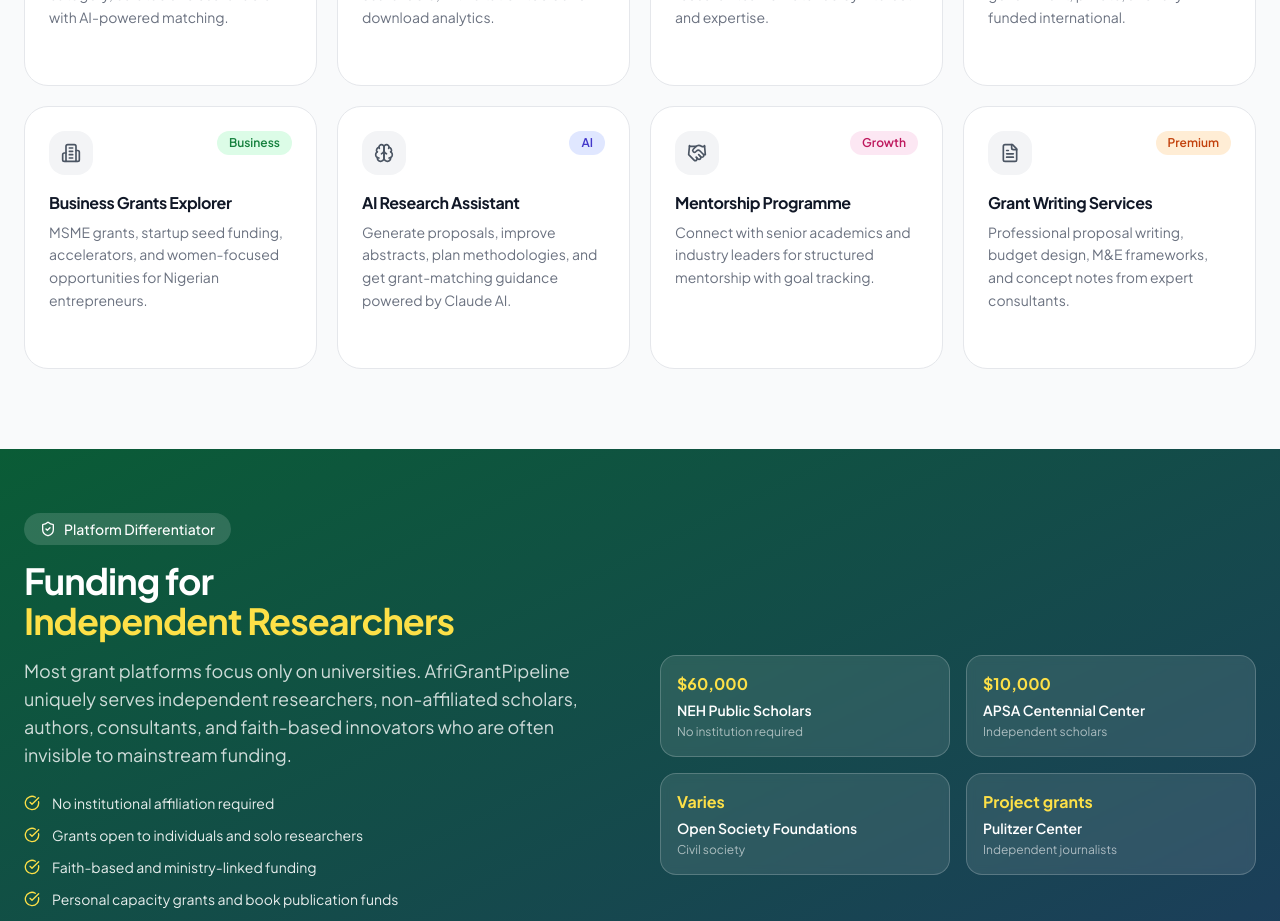
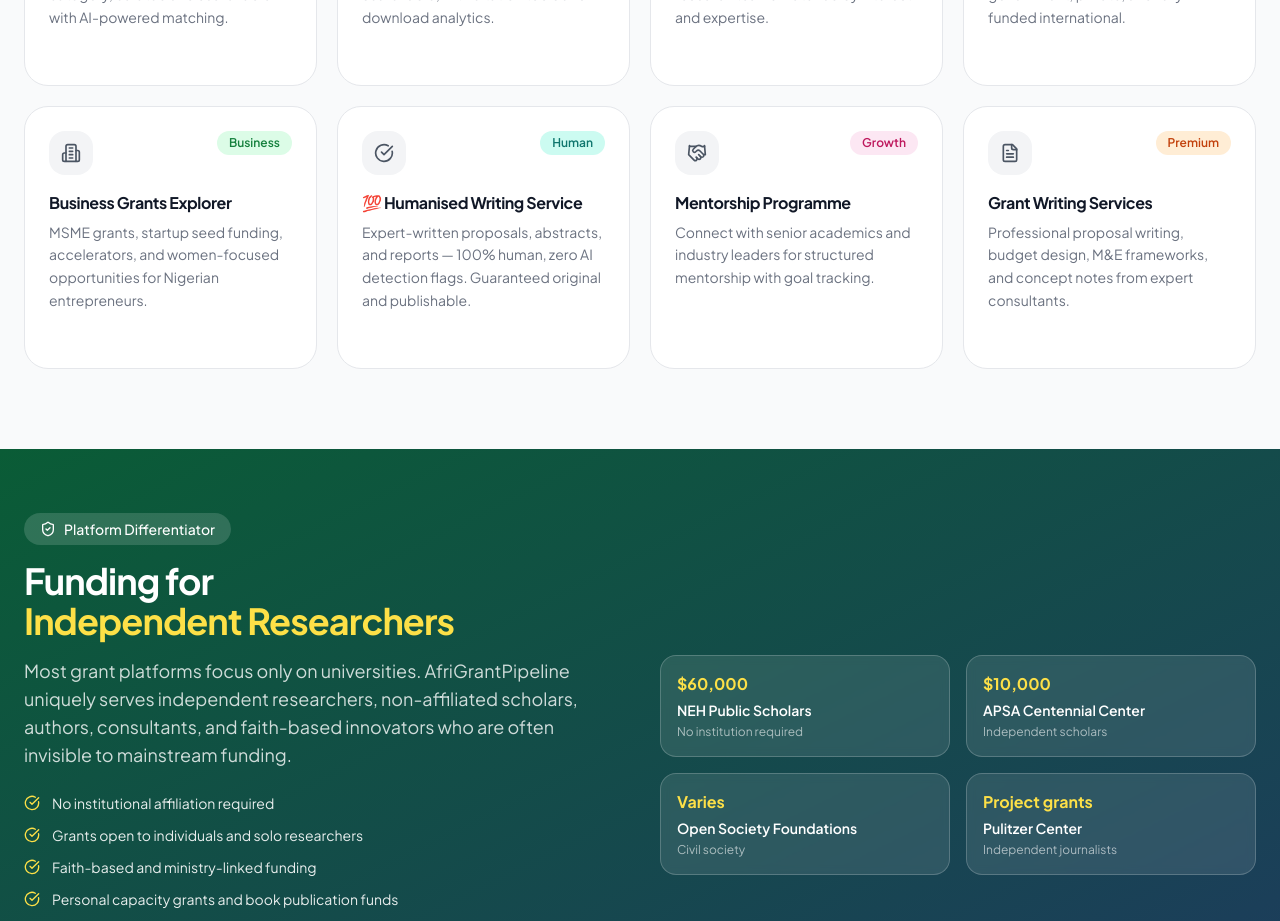
Before and after one commit to mabrig1/AfrigrantPipeline, a Next.js app: page / in a window 1280 px wide. Shown: the part 2020-2941 px from the top of the page. Built offline with nearby package versions, Linux system fonts and the light colour scheme.

Commit message:
Replace AI Research Assistant card with 💯 Humanised Writing Service
Moves AI tools to admin access only; homepage now promotes the human
writing service (/writing-lab) — zero AI detection, expert-written.

https://claude.ai/code/session_015xe2ZPkqpQ5KZQ4Gs2WM5u

```diff
--- a/src/app/page.tsx
+++ b/src/app/page.tsx
@@ -50,12 +50,12 @@ const platformModules = [
     color: 'bg-green-100 text-green-700',
   },
   {
-    icon: Brain,
-    title: 'AI Research Assistant',
-    description: 'Generate proposals, improve abstracts, plan methodologies, and get grant-matching guidance powered by Claude AI.',
-    href: '/dashboard/ai-tools',
-    badge: 'AI',
-    color: 'bg-indigo-100 text-indigo-700',
+    icon: CheckCircle,
+    title: '💯 Humanised Writing Service',
+    description: 'Expert-written proposals, abstracts, and reports — 100% human, zero AI detection flags. Guaranteed original and publishable.',
+    href: '/writing-lab',
+    badge: 'Human',
+    color: 'bg-teal-100 text-teal-700',
   },
   {
     icon: Handshake,
```
